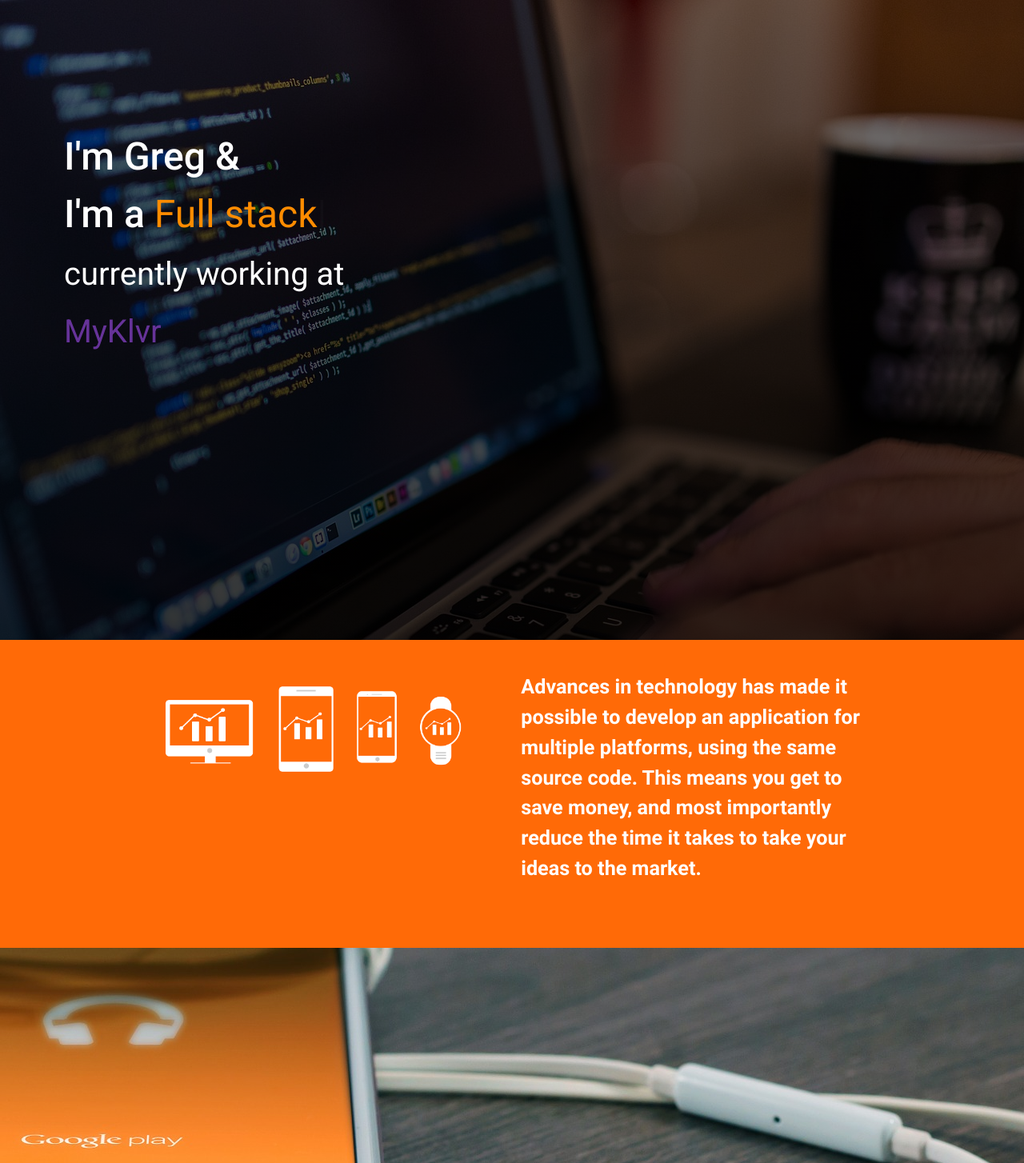
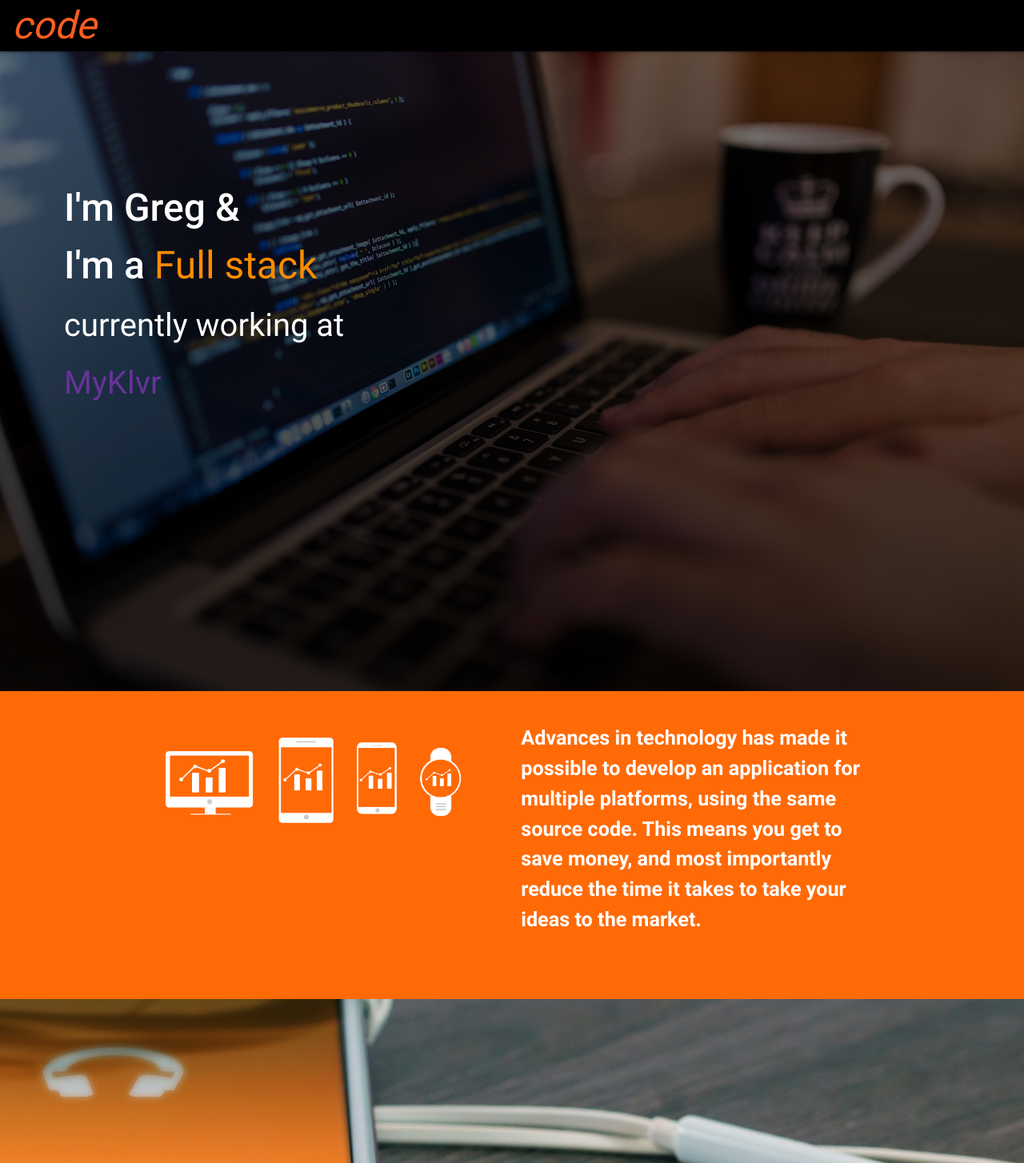
Before and after one commit to GregBorrelly/CrossPlatformDeveloper, a PHP site: page / in a window 1280 px wide. Shown: the top 1454 px of the page at 80% size. Run offline with PHP 8.4, Linux system fonts and the light colour scheme; some libraries are stand-ins or nearby versions.

Commit message:
adding navbar

```diff
--- a/assets/css/main.css
+++ b/assets/css/main.css
@@ -6,8 +6,11 @@
 }
 #mainDiv{
     min-height: 400px;
-    background: linear-gradient( rgba(0, 0, 0, 0.5), rgba(0, 0, 0, 0.8) ), url('../img/one.jpg');
+    background-image: linear-gradient( rgba(0, 0, 0, 0.5), rgba(0, 0, 0, 0.8) ), url('../img/one.jpg');
     background-position:center top;
+    background-repeat:no-repeat;
+    background-size:100% 100%;
+    background-color:#ccc;
     min-height: 100vh;
     color: white;
     padding-top:0;
@@ -55,17 +58,54 @@
 
 }
 
+.code{
+    -webkit-animation: color-change 2s infinite;
+    -moz-animation: color-change 2s infinite;
+    -o-animation: color-change 2s infinite;
+    -ms-animation: color-change 2s infinite;
+    animation: color-change 2s infinite;
+}
+
+@-webkit-keyframes color-change {
+    0% { color: white; }
+    50% { color: orangered; }
+    100% { color: darkorange; }
+}
+@-moz-keyframes color-change {
+  0% { color: white; }
+    50% { color: orangered; }
+    100% { color: darkorange; }
+}
+@-ms-keyframes color-change {
+     0% { color: white; }
+    50% { color: orangered; }
+    100% { color: darkorange; }
+}
+@-o-keyframes color-change {
+     0% { color: white; }
+    50% { color: orangered; }
+    100% { color: darkorange; }
+}
+@keyframes color-change {
+   0% { color: white; }
+    50% { color: orangered; }
+    100% { color: darkorange; }
+}
+
+
+
 .angular{
 
     background: #E43137;
     color: white;
-    padding-top: 10vh;
-    font-weight: 600;
+    font-weight: 700;
+    width: 50vw;
 }
 
 .angular img{
 
-    width: 90vh;
+    width: auto;
+    max-height: 270px;
 
 }
 .electron{
@@ -76,7 +116,8 @@
 }
 
 .card{
-    /*min-height: 45vh;*/
+    min-height: 55vh;
+    min-width: auto;
 
 
 }
@@ -124,3 +165,80 @@
     50% { opacity:0; }
     100% { opacity:1; }
 }
+
+
+/*menu-replacement*/
+#menu-replacement{
+
+    min-height:50vh !important;
+    padding-top: 25vh;
+    text-align: center;
+
+}
+
+/*Menu*/
+
+#menuBtn{
+
+}
+
+/* The Overlay (background) */
+.overlay {
+    /* Height & width depends on how you want to reveal the overlay (see JS below) */
+    height: 100%;
+    width: 0;
+    position: fixed; /* Stay in place */
+    z-index: 1; /* Sit on top */
+    left: 0;
+    top: 0;
+    background-color: rgb(0,0,0); /* Black fallback color */
+    background-color: rgba(0,0,0, 0.9); /* Black w/opacity */
+    overflow-x: hidden; /* Disable horizontal scroll */
+    transition: 0.5s; /* 0.5 second transition effect to slide in or slide down the overlay (height or width, depending on reveal) */
+}
+
+/* Position the content inside the overlay */
+.overlay-content {
+    position: relative;
+    top: 25%; /* 25% from the top */
+    width: 100%; /* 100% width */
+    text-align: center; /* Centered text/links */
+    margin-top: 30px; /* 30px top margin to avoid conflict with the close button on smaller screens */
+}
+
+.overlay-content a:hover{
+    color: darkorange !important;
+}
+
+/* The navigation links inside the overlay */
+.overlay a {
+    padding: 8px;
+    text-decoration: none;
+    font-size: 36px;
+    color: #818181;
+    display: block; /* Display block instead of inline */
+    transition: 0.3s; /* Transition effects on hover (color) */
+}
+
+/* When you mouse over the navigation links, change their color */
+.overlay a:hover, .overlay a:focus {
+    color: darkorange;
+}
+
+/* Position the close button (top right corner) */
+.overlay .closebtn {
+    position: absolute;
+    top: 20px;
+    right: 45px;
+    font-size: 60px;
+}
+
+/* When the height of the screen is less than 450 pixels, change the font-size of the links and position the close button again, so they don't overlap */
+@media screen and (max-height: 450px) {
+    .overlay a {font-size: 20px}
+    .overlay .closebtn {
+        font-size: 40px;
+        top: 15px;
+        right: 35px;
+    }
+}
--- a/components/home/home.html
+++ b/components/home/home.html
@@ -1,3 +1,6 @@
+
+
+    <div ng-include="'components/navbar/navbar.html'"></div>
     <div  id="mainDiv" ng-init="initializeApp()">
 
     <div id="text-wrapper">
@@ -30,6 +33,57 @@
   </div>
 
 
+ <div class="section" id="menu-replacement">
+    <div class="row container">
+           <div class="col s3 m3 l3" >
+              Code
+
+        </div>
+
+
+           <div class="col s3 m3 l3" >
+              About Me
+        </div>
+
+
+           <div class="col s3 m3 l3" >
+              Contact Me
+
+        </div>
+
+
+           <div class="col s3 m3 l3" >
+              Blog
+
+        </div>
+
+
+
+
+
+
+      </div>
+ </div>
+
+
+  <div class="section angular">
+    <div class="row container">
+         <div class="row">
+
+      <div class="col s7 m7 l7">
+           <p class="flow-text" style="">AngularJS (commonly referred to as "Angular" or "Angular.js") is a complete JavaScript-based open-source front-end web application framework mainly maintained by Google and by a community of individuals and corporations to address many of the challenges encountered in developing single-page applications.</p>
+
+      </div>
+
+        <div class="col s5 m5 l5" >
+
+          <img class="responsive-img" src="../assets/img/angular.png" alt="">
+        </div>
+      </div>
+    </div>
+  </div>
+
+
   <div class="section" id="ionic">
     <div class="row container">
          <div class="row">
@@ -47,22 +101,6 @@
   </div>
 
 
-  <div class="section angular">
-    <div class="row container">
-         <div class="row">
-
-      <div class="col s7 m7 l8">
-           <p class="flow-text" style="">AngularJS (commonly referred to as "Angular" or "Angular.js") is a complete JavaScript-based open-source front-end web application framework mainly maintained by Google and by a community of individuals and corporations to address many of the challenges encountered in developing single-page applications.</p>
-
-      </div>
-
-        <div class="col s5 m5 l4" >
-
-          <img class="responsive-img" src="../assets/img/angular.png" alt="">
-        </div>
-      </div>
-    </div>
-  </div>
 
  <div class="section electron">
     <div class="row container">
@@ -82,5 +120,3 @@
       </div>
     </div>
   </div>
-
-  <div ng-include="'components/projects/projects.html'"></div>
--- /dev/null
+++ b/components/navbar/navbar.html
@@ -0,0 +1,31 @@
+<div id="myNav" class="overlay">
+
+
+  <a href="javascript:void(0)" class="closebtn" onclick="closeNav()">&times;</a>
+
+
+  <div class="overlay-content">
+    <a href="/#!/">Home</a>
+    <a href="/#!/projects">Applications</a>
+    <a href="#">Blog</a>
+    <a href="#">Contact</a>
+  </div>
+
+</div>
+
+<!-- Use any element to open/show the overlay navigation menu -->
+
+
+    <div class="navbar-fixed" >
+    <nav class="black">
+      <div class="nav-wrapper">
+          <ul>
+
+            <li> <a id="menuBtn" onclick="openNav()"> <i class=" large material-icons code" style="font-size: 6vh; color:darkorange; ">code</i></a></li>
+
+          </ul>
+
+
+      </div>
+    </nav>
+  </div>
--- /dev/null
+++ b/components/navbar/navbar.js
@@ -0,0 +1,7 @@
+function openNav() {
+    document.getElementById("myNav").style.width = "100%";
+}
+
+function closeNav() {
+    document.getElementById("myNav").style.width = "0%";
+}
--- a/components/projects/projects.html
+++ b/components/projects/projects.html
@@ -1,9 +1,10 @@
-  <div id="projects" ng-controller="projectsController">
+   <div ng-include="'components/navbar/navbar.html'"></div>
+  <div id="projects" ng-controller="projectsController" ng-init="">
 
 
     <h1>Projects</h1>
     <div class="row">
-        <div class="col s12 m6 l2" ng-repeat="project in projectData">
+        <div class="col s12 m6 l4" ng-repeat="project in projectData">
           <div class="card">
             <div class="card-image">
               <img ng-src="{{project.img}}">
@@ -23,8 +24,7 @@
 
 
       </div>
-
-
+            https://goo.gl/forms/4fm6qIBYbclxNXiB3
 
 
 
--- a/components/projects/projects.js
+++ b/components/projects/projects.js
@@ -44,4 +44,27 @@
 
     ];
 
+
+        $scope.initializeApp = function(){
+
+        $(document).ready(function(){
+
+
+
+              Typed.new('.element', {
+              strings: ["Front End", "Back End"," Full stack", "Cross-Platform Developer"],
+              typeSpeed: 120
+      });
+
+     });
+
+
+
+    };
+
+
+
+
+
+
 }]);
--- a/index.html
+++ b/index.html
@@ -5,24 +5,27 @@
 
             <link rel="stylesheet" href="assets/css/main.css">
             <!-- Production CSS-->
-             <link rel="stylesheet" href="https://cdnjs.cloudflare.com/ajax/libs/materialize/0.98.1/css/materialize.min.css">
+             <!--<link rel="stylesheet" href="https://cdnjs.cloudflare.com/ajax/libs/materialize/0.98.1/css/materialize.min.css">
              <link href="https://fonts.googleapis.com/css?family=Roboto" rel="stylesheet">
+            <link href="https://fonts.googleapis.com/icon?family=Material+Icons" rel="stylesheet">-->
 
             <!-- OffLine Testing CSS-->
-            <!--<link rel="stylesheet" href="assets/libs/materialize/css/materialize.css">-->
+            <link rel="stylesheet" href="assets/libs/materialize/css/materialize.css">
 
             <!-- offline Testing Javascript-->
-<!--
+
             <script src="assets/libs/jQuery/jquery-3.2.0.min.js"></script>
-            <script src="assets/libs/materialize/js/materialize.js"></script> -->
+            <script src="assets/libs/materialize/js/materialize.js"></script>
 
 
             <!-- Production Javascript-->
 
-            <script src="https://ajax.googleapis.com/ajax/libs/jquery/3.2.1/jquery.min.js"></script>
-            <script src="https://cdnjs.cloudflare.com/ajax/libs/materialize/0.98.1/js/materialize.min.js"></script>
-             <!--<script src="assets/libs/Angular/angular.min.js"></script>-->
-            <script src="https://ajax.googleapis.com/ajax/libs/angularjs/1.6.3/angular.min.js"></script>
+            <!--<script src="https://ajax.googleapis.com/ajax/libs/jquery/3.2.1/jquery.min.js"></script>
+            <script src="https://cdnjs.cloudflare.com/ajax/libs/materialize/0.98.1/js/materialize.min.js"></script>-->
+             <!--<script src="https://ajax.googleapis.com/ajax/libs/angularjs/1.6.3/angular.min.js"></script>-->
+
+             <script src="assets/libs/Angular/angular.min.js"></script>
+
 
             <script src="assets/libs/Angular/angular.route.js"></script>
             <script src="../assets/libs/typed-js/js/typed.js"></script>
@@ -32,6 +35,7 @@
             <!--Components -->
             <script src="components/home/home-controller.js"></script>
             <script src="components/projects/projects.js"></script>
+            <script src="components/navbar/navbar.js"></script>
 
     </head>
 
```
Also changed, not shown: assets/img/menu.svg (added).
